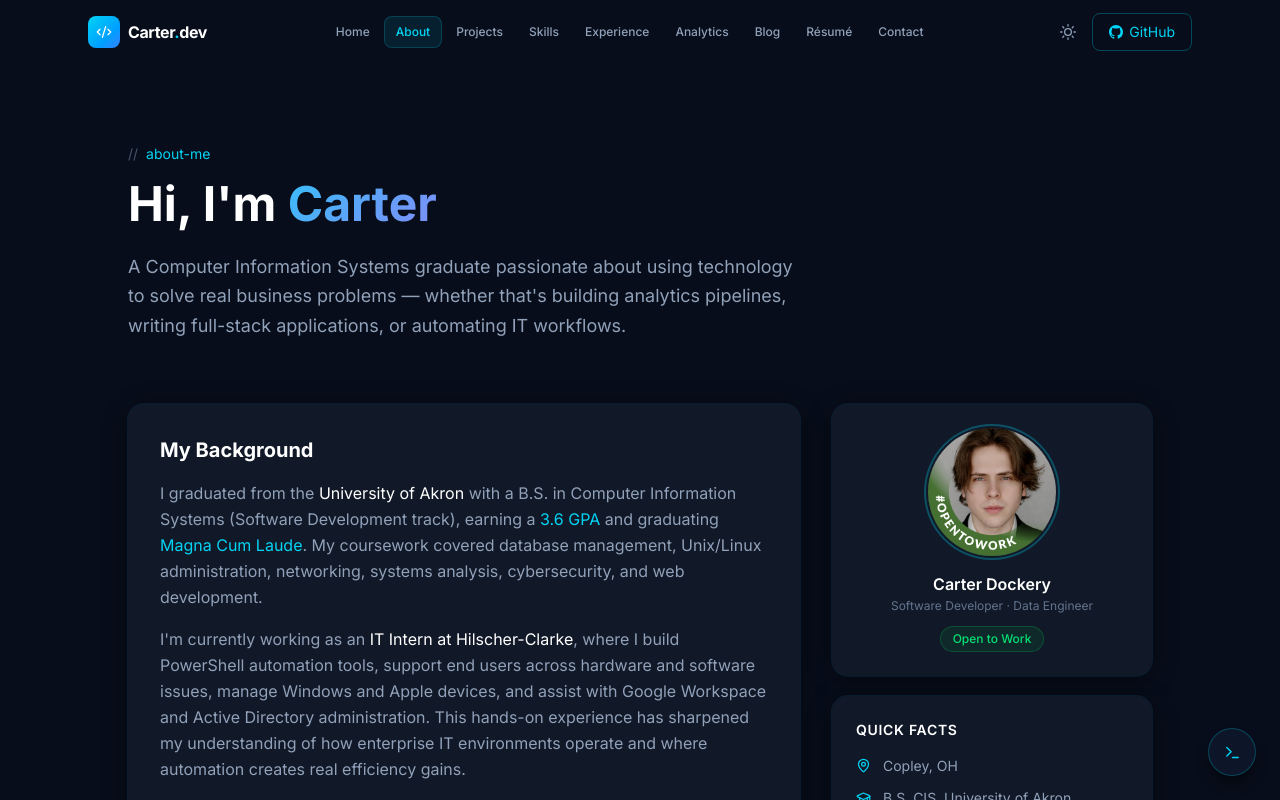
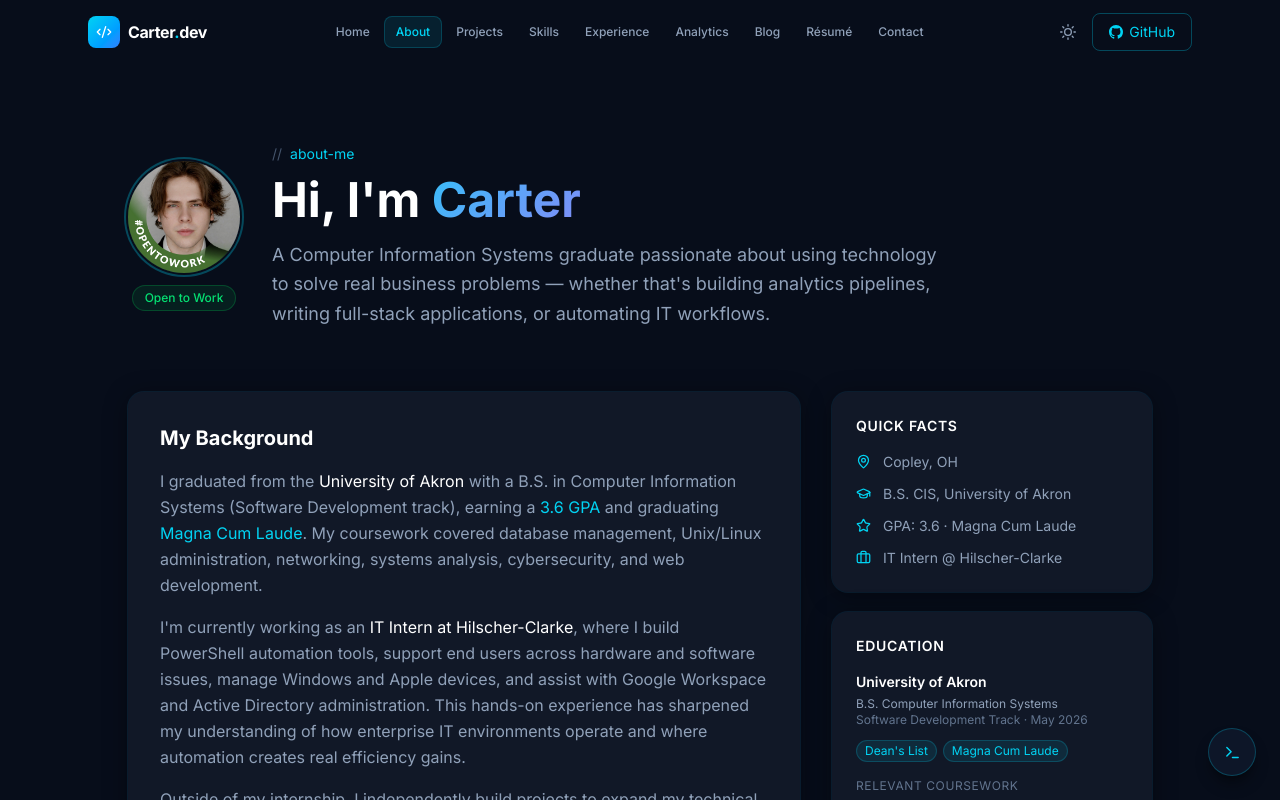
Before and after one commit to cad171uakron/portfolio-website, a Next.js app: page /about in a window 1280 px wide. Shown: the top 800 px of the page. Built offline with nearby package versions, Linux system fonts and the light colour scheme.

Commit message:
fix: move headshot to page header for top placement

```diff
--- a/src/app/about/page.tsx
+++ b/src/app/about/page.tsx
@@ -30,17 +30,36 @@ export default function AboutPage() {
         <motion.div
           initial={{ opacity: 0, y: 20 }}
           animate={{ opacity: 1, y: 0 }}
-          className="mb-16"
+          className="mb-16 flex flex-col sm:flex-row items-start sm:items-center gap-8"
         >
-          <div className="flex items-center gap-2 text-cyan-400 text-sm font-mono mb-4">
+          {/* Headshot */}
+          <div className="flex-shrink-0 flex flex-col items-center">
+            <div className="relative w-28 h-28 rounded-full overflow-hidden ring-2 ring-cyan-400/30 ring-offset-2 ring-offset-[#070d1a]">
+              <Image
+                src="/headshot.jpg"
+                alt="Carter Dockery"
+                fill
+                className="object-cover object-top"
+                priority
+              />
+            </div>
+            <span className="mt-3 text-xs px-3 py-1 rounded-full bg-green-500/10 border border-green-500/25 text-green-400 font-medium">
+              Open to Work
+            </span>
+          </div>
+
+          {/* Text */}
+          <div>
+            <div className="flex items-center gap-2 text-cyan-400 text-sm font-mono mb-3">
               <span className="text-slate-600">//</span> about-me
             </div>
-          <h1 className="text-4xl sm:text-5xl font-bold text-white mb-6">
+            <h1 className="text-4xl sm:text-5xl font-bold text-white mb-4">
               Hi, I'm <span className="gradient-text">Carter</span>
             </h1>
             <p className="text-slate-400 text-lg max-w-2xl leading-relaxed">
               A Computer Information Systems graduate passionate about using technology to solve real business problems — whether that's building analytics pipelines, writing full-stack applications, or automating IT workflows.
             </p>
+          </div>
         </motion.div>
 
         <div className="grid grid-cols-1 lg:grid-cols-3 gap-8">
@@ -105,29 +124,6 @@ export default function AboutPage() {
             transition={{ delay: 0.2 }}
             className="space-y-5"
           >
-            {/* Headshot */}
-            <motion.div
-              initial={{ opacity: 0, scale: 0.95 }}
-              animate={{ opacity: 1, scale: 1 }}
-              transition={{ delay: 0.15 }}
-              className="flex flex-col items-center bg-[#111827] rounded-2xl p-6 card-glow"
-            >
-              <div className="relative w-32 h-32 rounded-full overflow-hidden ring-2 ring-cyan-400/30 ring-offset-2 ring-offset-[#111827] mb-4">
-                <Image
-                  src="/headshot.jpg"
-                  alt="Carter Dockery"
-                  fill
-                  className="object-cover object-top"
-                  priority
-                />
-              </div>
-              <p className="text-white font-semibold">Carter Dockery</p>
-              <p className="text-slate-500 text-xs mt-0.5 text-center">Software Developer · Data Engineer</p>
-              <span className="mt-3 text-xs px-3 py-1 rounded-full bg-green-500/10 border border-green-500/25 text-green-400 font-medium">
-                Open to Work
-              </span>
-            </motion.div>
-
             {/* Quick facts */}
             <div className="bg-[#111827] rounded-2xl p-6 card-glow">
               <h3 className="text-sm font-semibold text-white mb-4 uppercase tracking-wider">Quick Facts</h3>
```
Lines whose indentation alone changed are shown as unchanged.
